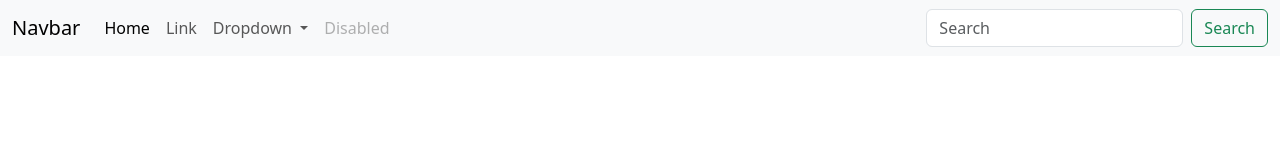
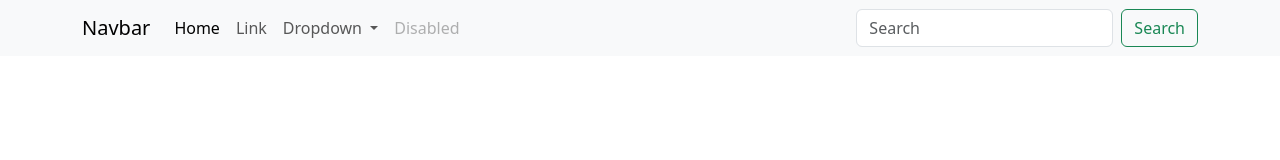
Before and after one commit to Sparsh-Verencar/GateQuest, a plain HTML site: page index.html in a window 1280 px wide. Drawn offline with nearby package versions, Linux system fonts and the light colour scheme.

Commit message:
small changes

```diff
--- a/index.html
+++ b/index.html
@@ -3,12 +3,12 @@
   <head>
     <meta charset="utf-8">
     <meta name="viewport" content="width=device-width, initial-scale=1">
-    <title>Bootstrap demo</title>
+    <title>Gate Quest</title>
     <link href="https://cdn.jsdelivr.net/npm/bootstrap@5.3.2/dist/css/bootstrap.min.css" rel="stylesheet" integrity="sha384-T3c6CoIi6uLrA9TneNEoa7RxnatzjcDSCmG1MXxSR1GAsXEV/Dwwykc2MPK8M2HN" crossorigin="anonymous">
   </head>
   <body>
     <nav class="navbar navbar-expand-lg bg-body-tertiary">
-        <div class="container-fluid">
+        <div class="container">
           <a class="navbar-brand" href="#">Navbar</a>
           <button class="navbar-toggler" type="button" data-bs-toggle="collapse" data-bs-target="#navbarSupportedContent" aria-controls="navbarSupportedContent" aria-expanded="false" aria-label="Toggle navigation">
             <span class="navbar-toggler-icon"></span>
```
